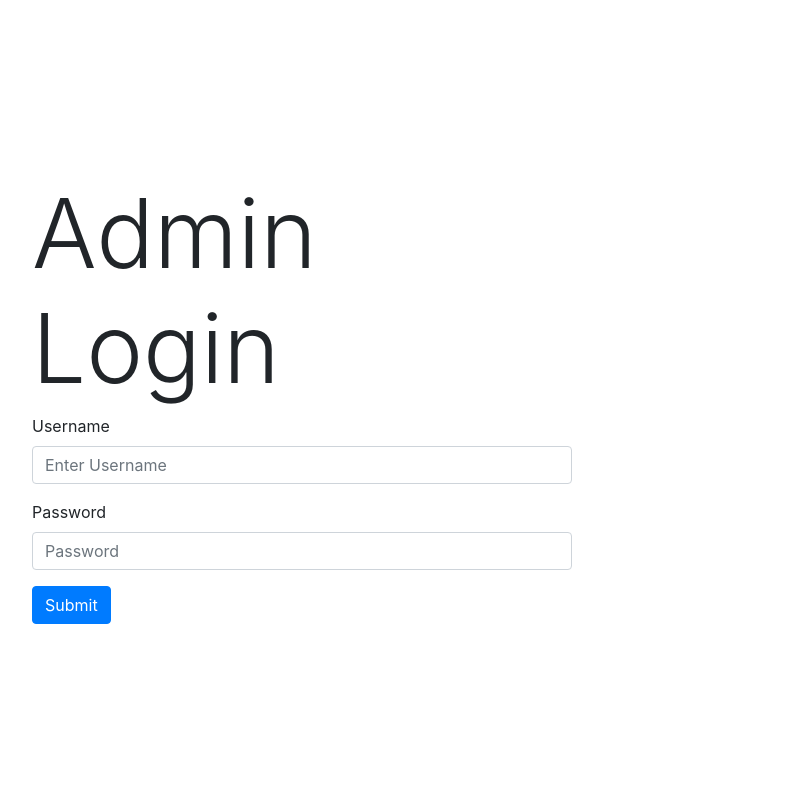
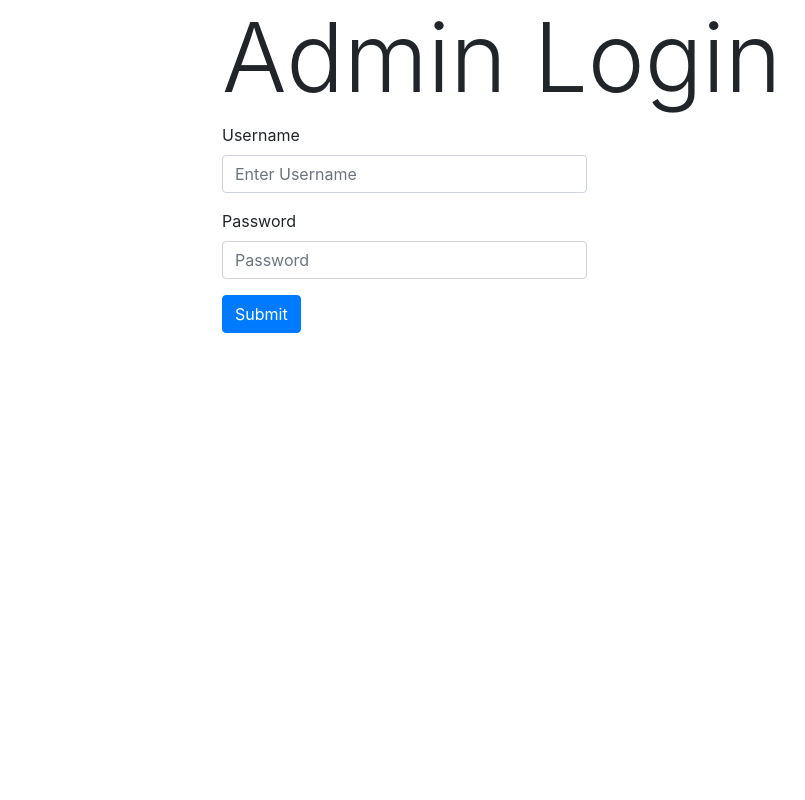
Before and after one commit to NextBinge/nextbinge, a Django app: page /login/ in a window 1280 px wide. Shown: the whole page, without its empty margins (53-858 px from the left). Run offline with Django 3.2, Linux system fonts and the light colour scheme; some libraries are stand-ins or nearby versions.

Commit message:
login done

```diff
--- a/nextbinge/moviedb/templates/login.html
+++ b/nextbinge/moviedb/templates/login.html
@@ -10,24 +10,27 @@
     <link rel="stylesheet" href="https://stackpath.bootstrapcdn.com/bootstrap/4.3.1/css/bootstrap.min.css" integrity="sha384-ggOyR0iXCbMQv3Xipma34MD+dH/1fQ784/j6cY/iJTQUOhcWr7x9JvoRxT2MZw1T" crossorigin="anonymous">
   </head>
   <body>
-      <div class="container ">
-          <div class="row align-items-center" style="height: 100vh;">
-              <div class="col-6 ">
+      <div class="container">
+          <div class="row justify-content-center" style="height: 100vh;">
+            <div class="col-2"></div>
+              <div class="col-8">
                   <h1 class="display-1">Admin Login</h1>
                 <form action="POST">
                     <div class="form-group">
                       <label>Username</label>
-                      <input type="text" class="form-control" placeholder="Enter Username">
+                      <input type="text" class="form-control w-50" placeholder="Enter Username" name="username">
                       <!-- <small id="emailHelp" class="form-text text-muted">We'll never share your email with anyone else.</small> -->
                     </div>
                     <div class="form-group">
                       <label for="exampleInputPassword1">Password</label>
-                      <input type="password" class="form-control" id="exampleInputPassword1" placeholder="Password">
+                      <input type="password" class="form-control w-50" id="exampleInputPassword1" placeholder="Password" name="password">
                     </div>
 
                     <button type="submit" class="btn btn-primary">Submit</button>
                   </form>
               </div>
+            <div class="col-2"></div>
+
           </div>
 
 
```
